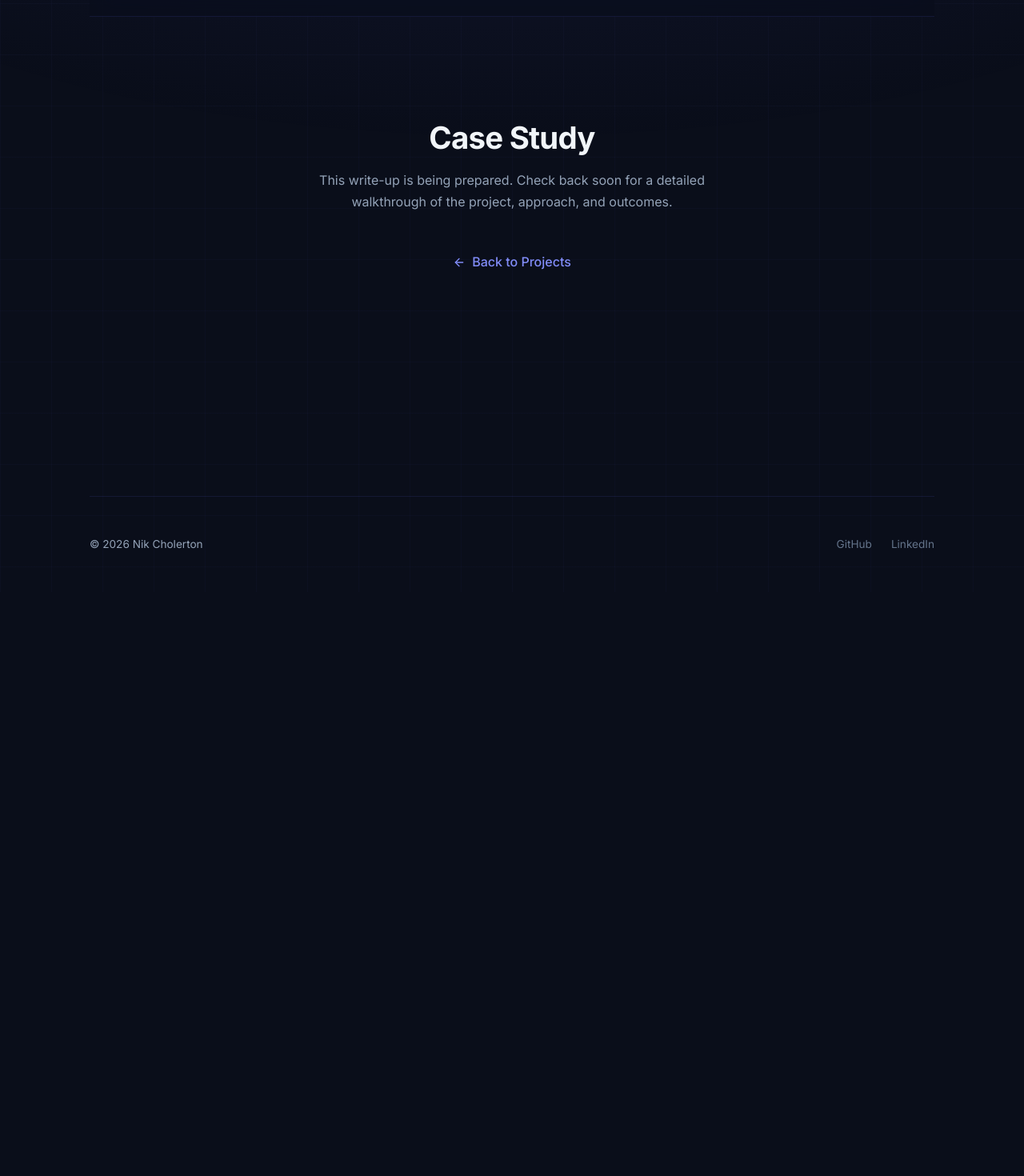
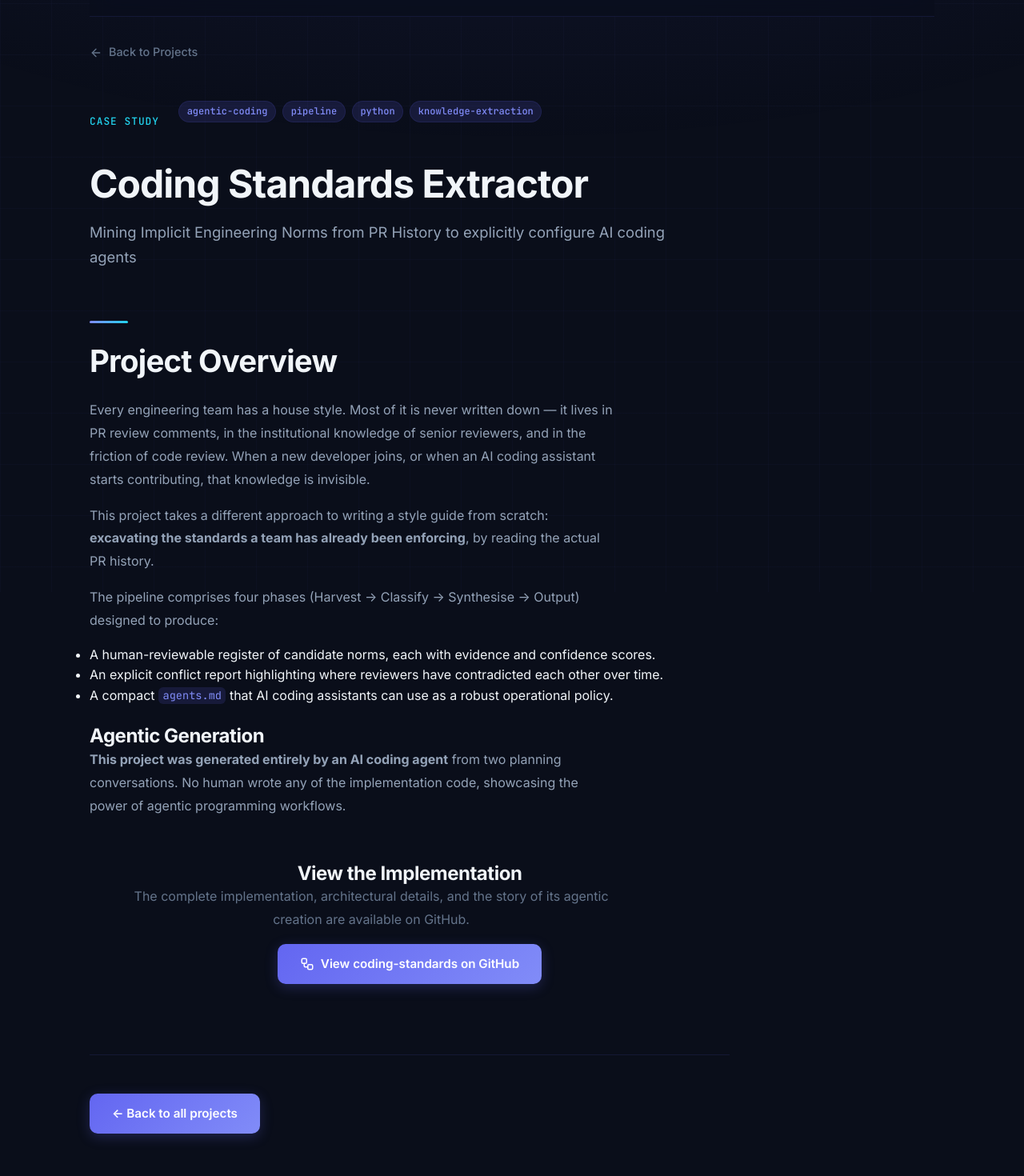
Before and after one commit to nikcholer/nikcholer.github.io, a React (Vite) app: page /case-studies/coding-standards in a window 1280 px wide. Shown: the part 60-1530 px from the top of the page at 80% size. Before the commit the page ends 800 px from the top, so only its background shows below. Built offline with nearby package versions, Linux system fonts and the light colour scheme.

Commit message:
feat: Add Coding Standards Extractor case study page and project entry.

```diff
--- a/src/App.tsx
+++ b/src/App.tsx
@@ -6,6 +6,7 @@ import Projects from "./pages/Projects";
 import About from "./pages/About";
 import CaseStudy from "./pages/CaseStudy";
 import CrypticSolverStudy from "./pages/CrypticSolverStudy";
+import CodingStandardsStudy from "./pages/CodingStandardsStudy";
 import './App.css';
 
 function App() {
@@ -19,6 +20,7 @@ function App() {
                         <Route path="/projects" element={<Projects />} />
                         <Route path="/about" element={<About />} />
                         <Route path="/case-studies/cryptic-solver" element={<CrypticSolverStudy />} />
+                        <Route path="/case-studies/coding-standards" element={<CodingStandardsStudy />} />
                         <Route path="/case-studies/:id" element={<CaseStudy />} />
                         <Route path="*" element={<Home />} />
                     </Routes>
--- a/src/data/projects.ts
+++ b/src/data/projects.ts
@@ -1,4 +1,11 @@
 export const projects = [
+    {
+        id: "coding-standards",
+        title: "Coding Standards Extractor: Mining Implicit Rules",
+        summary: "A pipeline that mines historical GitHub pull request discussions to extract a team's implicit coding standards and generate actionable agent configurations. Entirely AI-generated.",
+        tags: ["agentic-coding", "pipeline", "python", "knowledge-extraction"],
+        link: "/case-studies/coding-standards",
+    },
     {
         id: "cryptic-solver",
         title: "Cryptic Crossword Solver: Neuro-Symbolic AI",
--- /dev/null
+++ b/src/pages/CodingStandardsStudy.tsx
@@ -0,0 +1,77 @@
+import { Link } from 'react-router-dom';
+import { ArrowLeft, Workflow } from 'lucide-react';
+
+export default function CodingStandardsStudy() {
+    return (
+        <div className="page case-study">
+            <Link to="/projects" className="back-link">
+                <ArrowLeft size={16} /> Back to Projects
+            </Link>
+
+            <article className="case-study-article">
+                <header className="case-study-header">
+                    <div className="case-study-meta">
+                        <span className="case-study-label">Case Study</span>
+                        <div className="tags">
+                            <span className="tag">agentic-coding</span>
+                            <span className="tag">pipeline</span>
+                            <span className="tag">python</span>
+                            <span className="tag">knowledge-extraction</span>
+                        </div>
+                    </div>
+                    <h1>Coding Standards Extractor</h1>
+                    <p className="case-study-subtitle">
+                        Mining Implicit Engineering Norms from PR History to explicitly configure AI coding agents
+                    </p>
+                </header>
+
+                {/* ── Summary & Repository Link ── */}
+                <section className="case-study-section">
+                    <div className="section-divider" />
+                    <h2>Project Overview</h2>
+                    <p>
+                        Every engineering team has a house style. Most of it is never written down — it lives in PR review comments, in the institutional knowledge of senior reviewers, and in the friction of code review. When a new developer joins, or when an AI coding assistant starts contributing, that knowledge is invisible.
+                    </p>
+                    <p>
+                        This project takes a different approach to writing a style guide from scratch: <strong>excavating the standards a team has already been enforcing</strong>, by reading the actual PR history.
+                    </p>
+                    <p>
+                        The pipeline comprises four phases (Harvest → Classify → Synthesise → Output) designed to produce:
+                    </p>
+                    <ul style={{ marginBottom: '1.5rem', lineHeight: 1.6 }}>
+                        <li>A human-reviewable register of candidate norms, each with evidence and confidence scores.</li>
+                        <li>An explicit conflict report highlighting where reviewers have contradicted each other over time.</li>
+                        <li>A compact <code>agents.md</code> that AI coding assistants can use as a robust operational policy.</li>
+                    </ul>
+
+                    <h3>Agentic Generation</h3>
+                    <p>
+                        <strong>This project was generated entirely by an AI coding agent</strong> from two planning conversations. No human wrote any of the implementation code, showcasing the power of agentic programming workflows.
+                    </p>
+
+                    <div className="repository-cta" style={{ marginTop: '2rem', padding: '1.5rem', backgroundColor: 'var(--surface)', borderRadius: '8px', border: '1px solid var(--border)', textAlign: 'center' }}>
+                        <h3>View the Implementation</h3>
+                        <p style={{ marginBottom: '1rem', color: 'var(--text-muted)' }}>
+                            The complete implementation, architectural details, and the story of its agentic creation are available on GitHub.
+                        </p>
+                        <a
+                            href="https://github.com/nikcholer/coding-standards"
+                            target="_blank"
+                            rel="noopener noreferrer"
+                            className="hero-cta"
+                            style={{ display: 'inline-flex', alignItems: 'center', gap: '0.5rem', textDecoration: 'none' }}
+                        >
+                            <Workflow size={18} /> View coding-standards on GitHub
+                        </a>
+                    </div>
+                </section>
+
+                <footer className="case-study-footer">
+                    <Link to="/projects" className="hero-cta">
+                        ← Back to all projects
+                    </Link>
+                </footer>
+            </article>
+        </div>
+    );
+}
```
